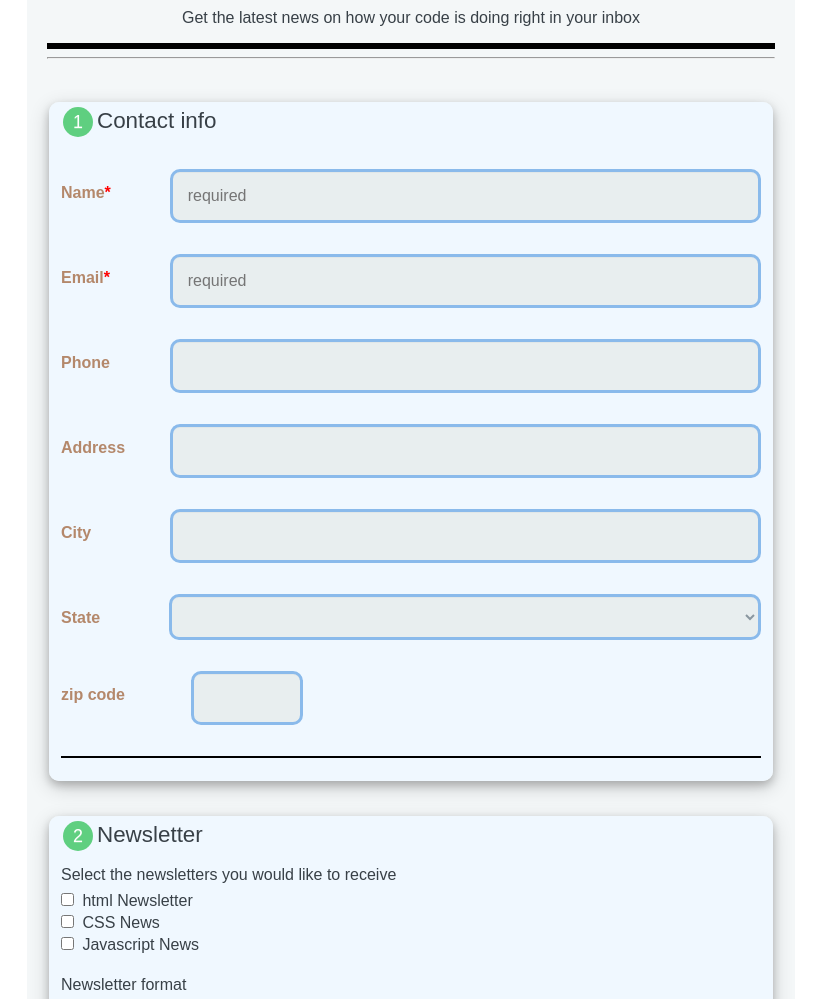
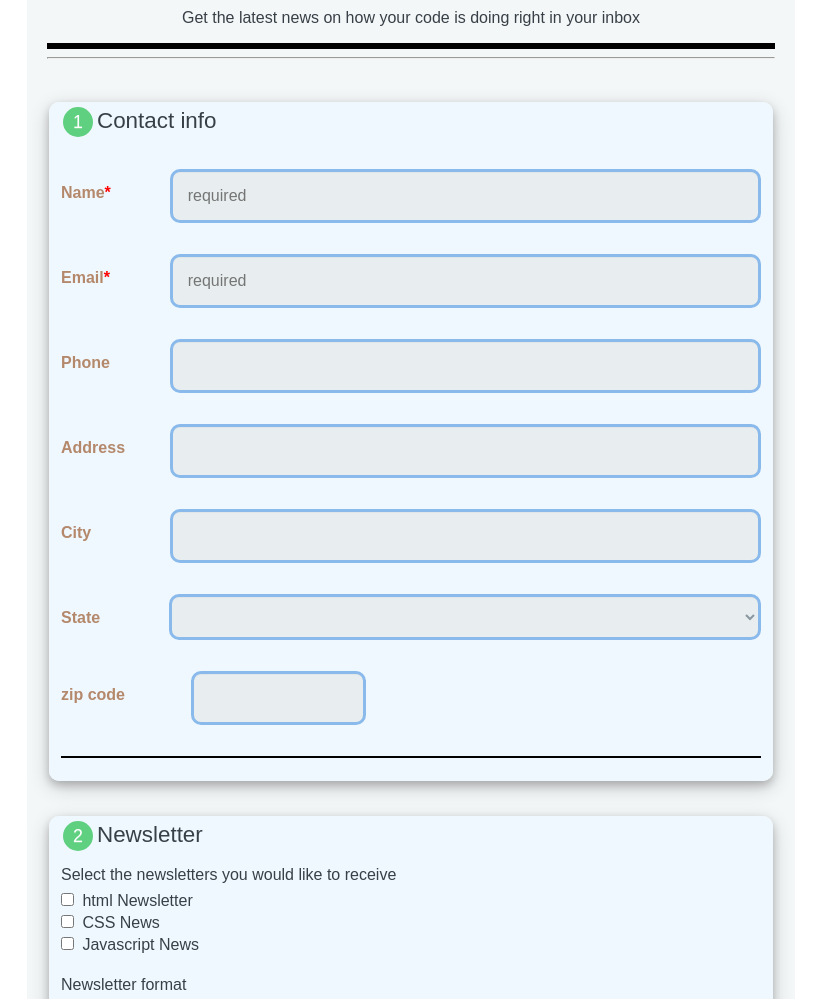
Before and after one commit to i0fear/techdegree-project-3, a plain HTML site: page Project-3-index.html in a window 1280 px wide. Shown: the part 83-1082 px from the top of the page, without its empty margins (229-1050 px from the left). Drawn offline with Linux system fonts and the light colour scheme.

Commit message:
Add files via upload

```diff
--- a/css/newsletter.css
+++ b/css/newsletter.css
@@ -18,7 +18,7 @@
 
 
   form {
-    max-width: 300px;
+    /* max-width: 300px; */
 
     margin: 10px auto;
     padding: 15px 20px;
@@ -140,7 +140,7 @@
     border-radius: 100%;
   }
  .zip{
-    max-width: 7rem;
+    max-width: 50%;
   }
   .cen{
     text-align: center;
@@ -151,7 +151,7 @@
 
   }
 
-  @media screen and (min-width: 768px) {
+  @media screen and (min-width:768px) {
 
     form {
 
@@ -178,7 +178,9 @@
 
 
     }
-
+    .zip{
+      max-width: 25%;
+    }
 
 
 
```
